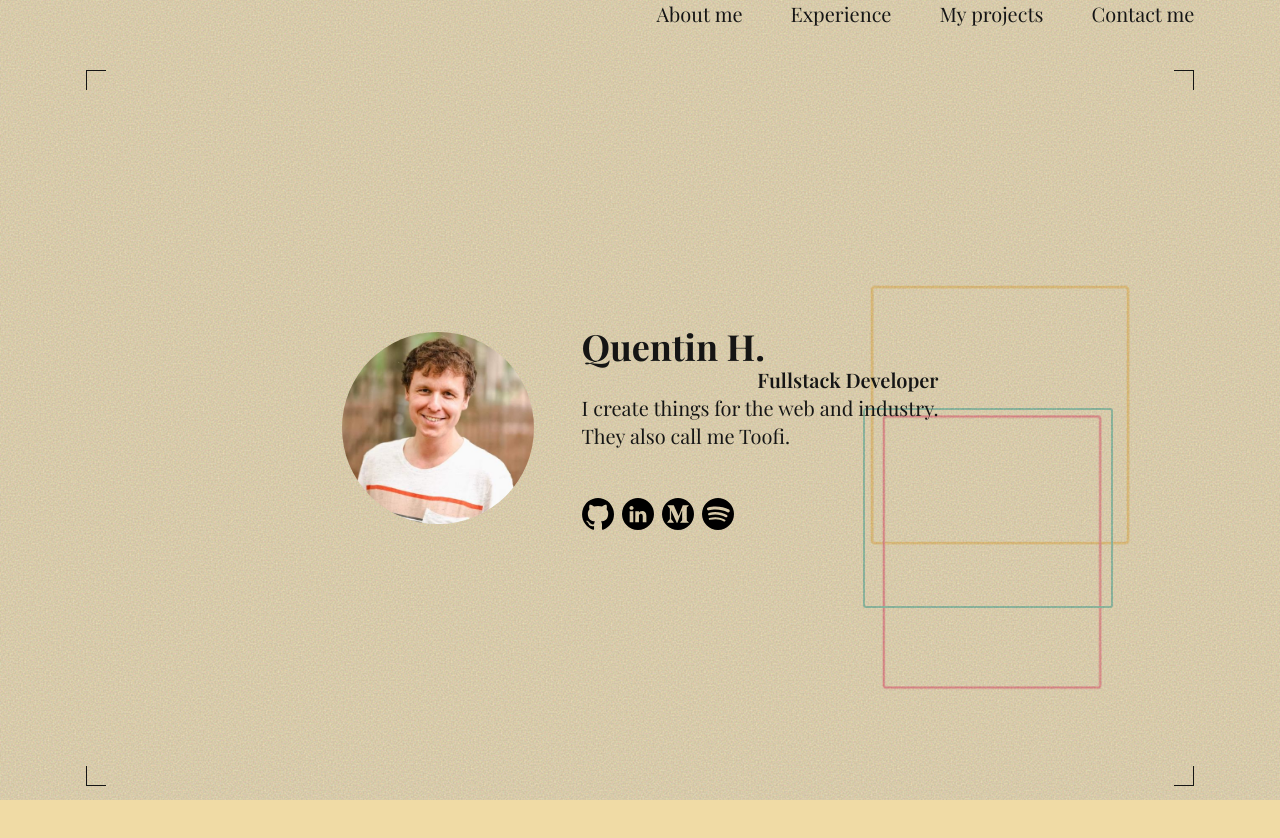
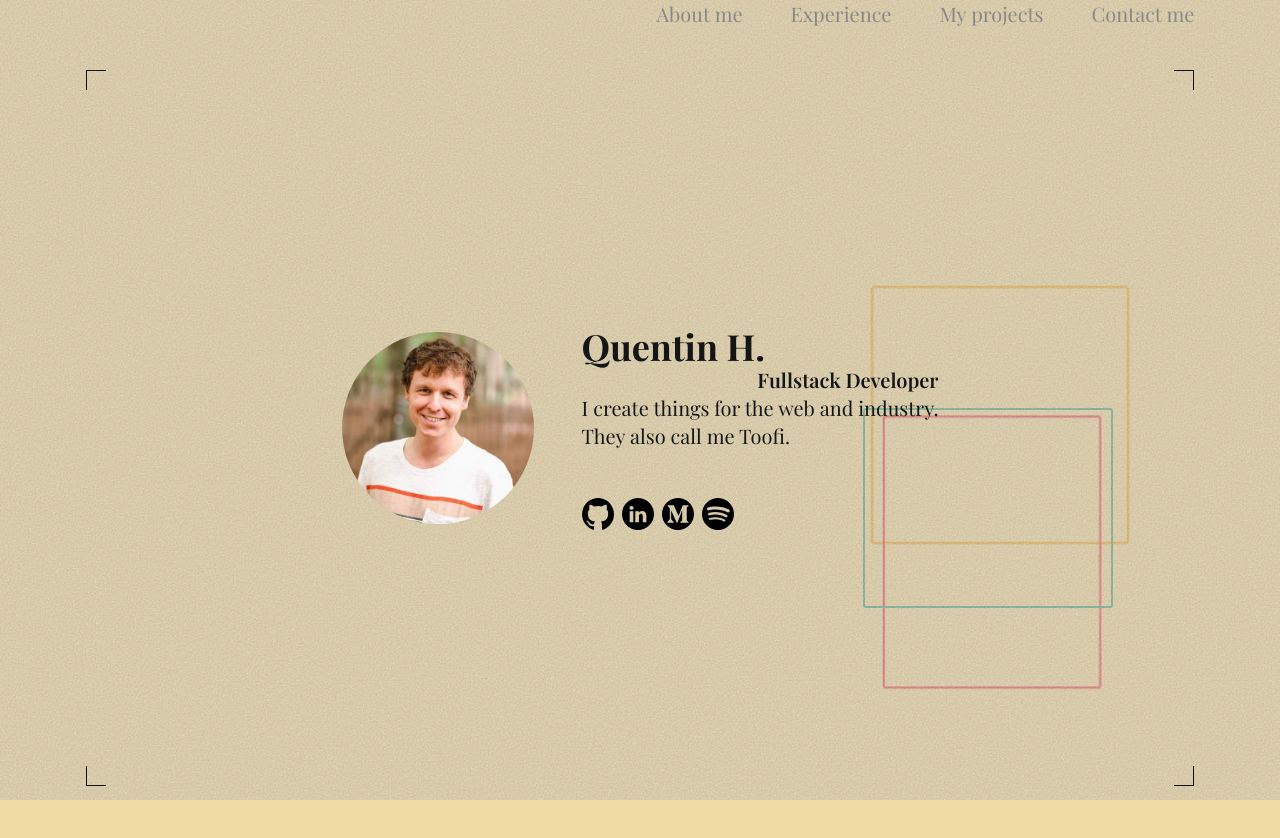
Before and after one commit to Toofi/toofi.github.io, an Angular app: page / in a window 1280 px wide. Shown: the top 838 px of the page. Built offline with nearby package versions, Linux system fonts and the light colour scheme; a web font is replaced by a local one.

Commit message:
modified dead links in grey for the moment

```diff
--- a/src/app/components/menu/menu.component.scss
+++ b/src/app/components/menu/menu.component.scss
@@ -1,5 +1,5 @@
 .menu {
   font-family: var(--playfair), serif;
-  color: var(--text);
+  color: var(--grey);
   @apply font-normal text-xl;
 }
--- a/src/styles.scss
+++ b/src/styles.scss
@@ -8,6 +8,7 @@
 :root {
   --bg: #F0DBA5;
   --text: #151515;
+  --grey: #888888;
   --yellow: #EDB74D;
   --red: #EB6666;
   --green: #6FB18A;
```
